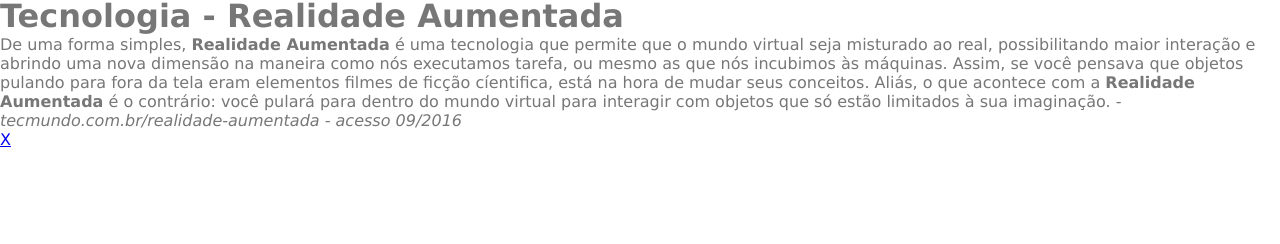
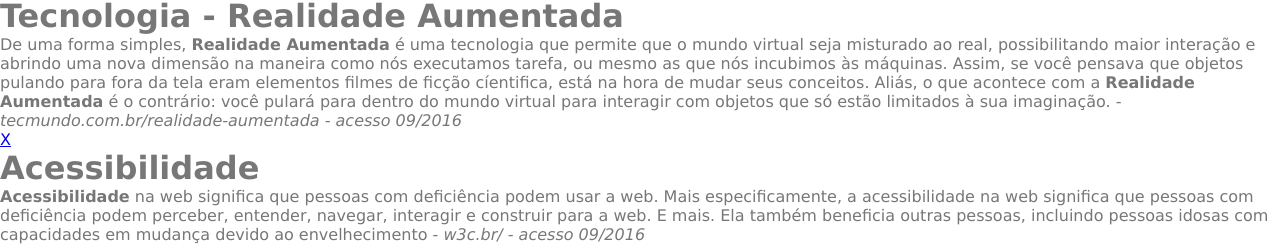
Before and after one commit to Francisca999-tina/curso-html-css-Bradesco2, a plain HTML site: page index.html in a window 1280 px wide. Shown: the part 716-960 px from the top of the page. Before the commit the page ends 865 px from the top, so only its background shows below. Drawn offline with Linux system fonts and the light colour scheme; files that its build step writes are made by us from their sources.

Commit message:
Update index.html

```diff
--- a/index.html
+++ b/index.html
@@ -50,6 +50,8 @@
     <div id="openModal" class="modalDialog">
         <div>
             <a href="#close" title="Close" class="close">X</a>
+            <h1>Acessibilidade</h1>
+            <p><b>Acessibilidade</b> na web significa que pessoas com deficiência podem usar a web. Mais especificamente, a acessibilidade na web significa que pessoas com deficiência podem perceber, entender, navegar, interagir e construir para a web. E mais. Ela também beneficia outras pessoas, incluindo pessoas idosas com capacidades em mudança devido ao envelhecimento - <i>w3c.br/ - acesso 09/2016</i></p>
 
         </div>
     </div>
```
